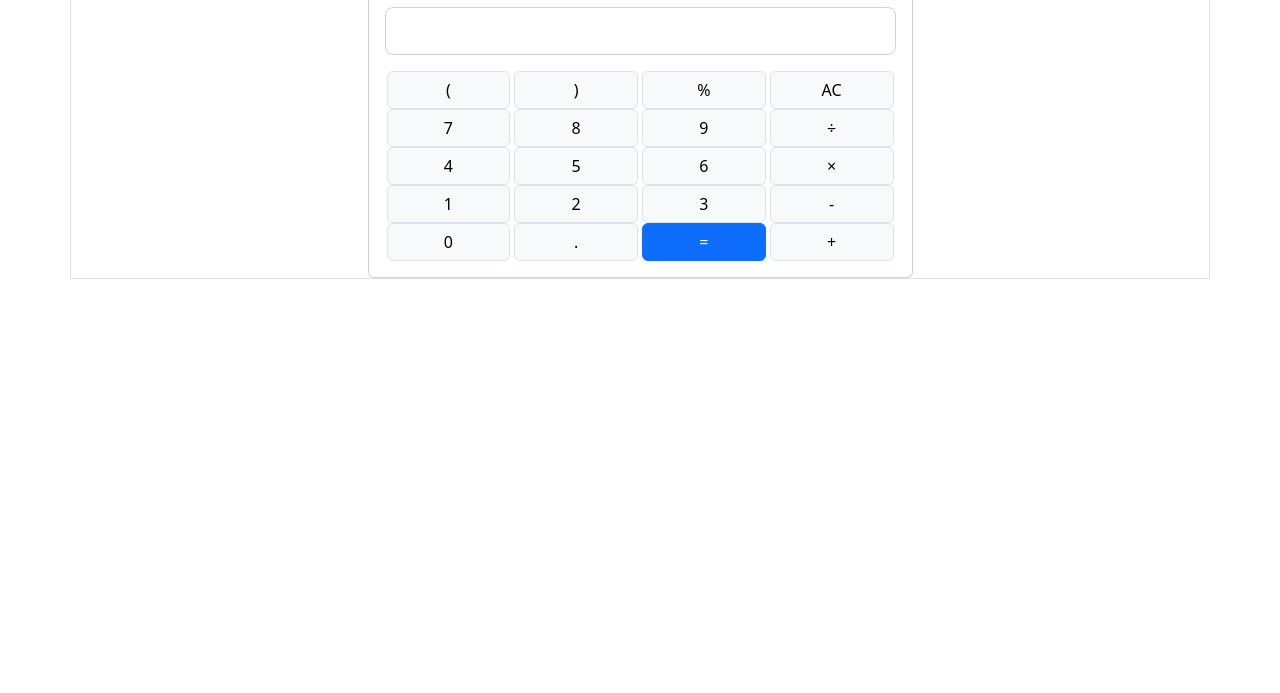
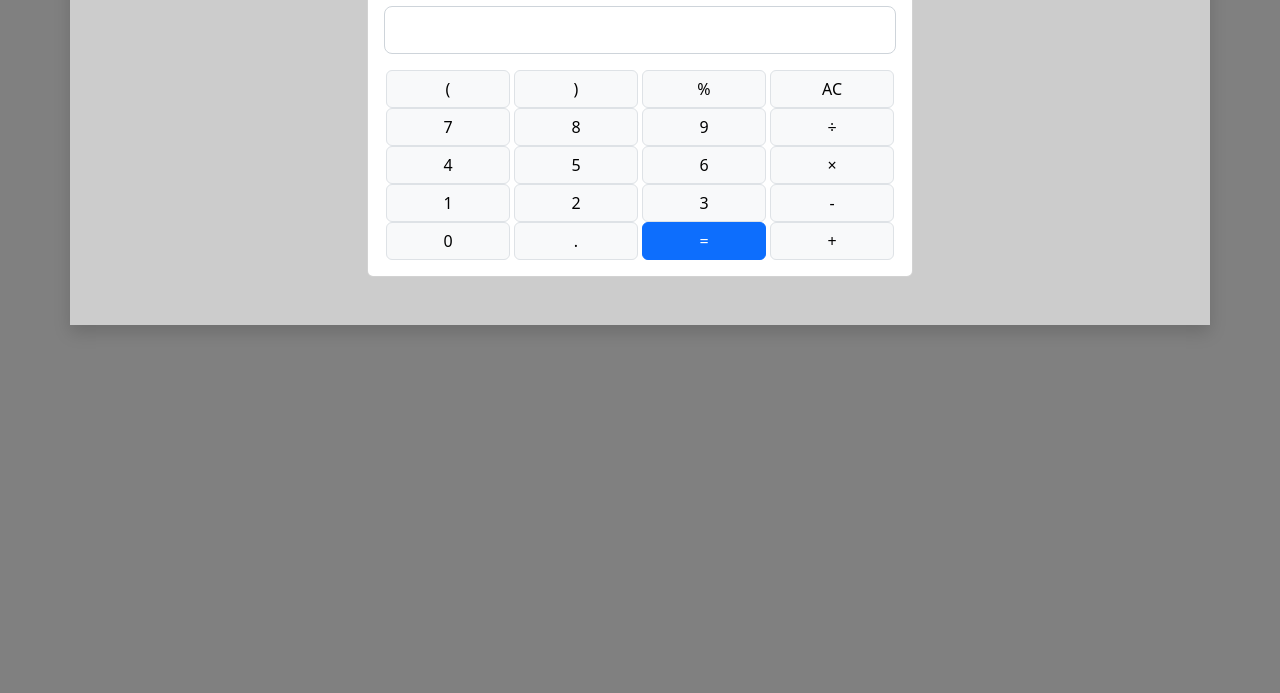
Before and after one commit to BucketBrigade01/calculator, a plain HTML site: page src/index.html in a window 1280 px wide. Shown: the part 107-800 px from the top of the page. Drawn offline with nearby package versions, Linux system fonts and the light colour scheme.

Commit message:
finished with calc

```diff
--- a/src/index.html
+++ b/src/index.html
@@ -11,9 +11,9 @@
 </head>
 
 <body>
-  <div class="container">
+  <div class="container shadow pb-5 costom-bg-color">
     <h1 class="text-center fw-bold mt-3">Scientific Calculator</h1>
-    <div class="row border">
+    <div class="row">
       <div class="col-12 offset-md-3 col-md-6">
         <div class="card">
           <div class="card-body">
--- a/src/script.js
+++ b/src/script.js
@@ -4,8 +4,8 @@ document.addEventListener("DOMContentLoaded", function() {
   let currentValue = "";
 
   function evaluateResult() {
-    let result = eval(currentValue);
-    let convertValue = convertValue()
+    const convertValue = currentValue.replace("×", "*").replace("÷", "/");
+    const result = eval(convertValue);
     displayScreen.value = result;
 
   }
--- a/src/styles.css
+++ b/src/styles.css
@@ -0,0 +1,11 @@
+body {
+ background-color: grey;
+}
+
+:root {
+ --primary-color: #ccc;
+}
+
+.costom-bg-color {
+ background-color: var(--primary-color);
+}
```
